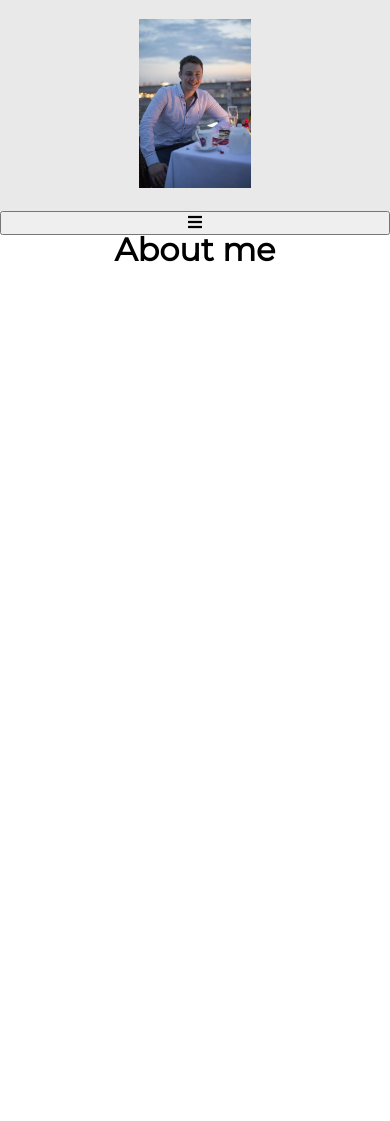
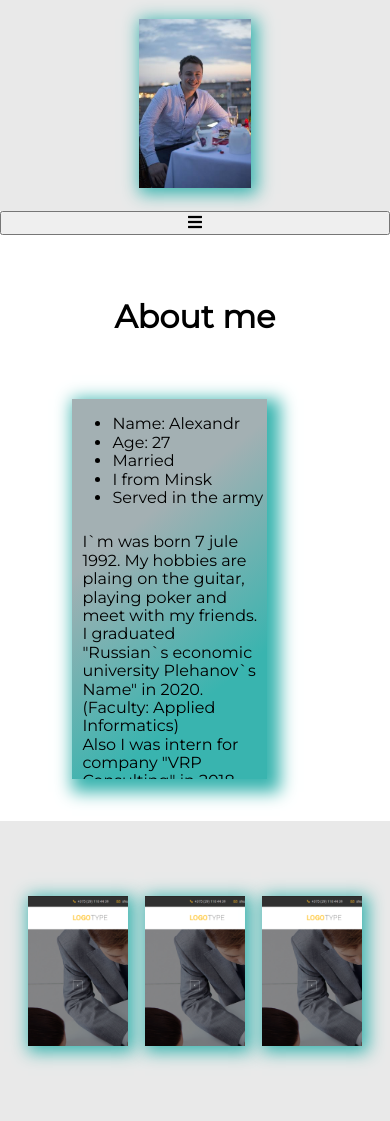
Before and after one commit to Alexandr9233/prfolioFirst, a plain HTML site: page index.html in a window 390 px wide. Before the commit the page ends 844 px from the top, so only its background shows below. Drawn offline with nearby package versions, Linux system fonts and the light colour scheme.

Commit message:
commit two

```diff
--- a/index.html
+++ b/index.html
@@ -1,41 +1,30 @@
 <!DOCTYPE html>
 <html lang="en">
+
 <head>
   <meta charset="UTF-8" />
   <meta name="viewport" content="width=device-width, initial-scale=1.0" />
-    <link
-      rel="stylesheet"
-      href="https://use.fontawesome.com/releases/v5.6.1/css/all.css"
-      integrity="sha384-gfdkjb5BdAXd+lj+gudLWI+BXq4IuLW5IT+brZEZsLFm++aCMlF1V92rMkPaX4PP"
-      crossorigin="anonymous"
-    />
-    <link
-      rel="stylesheet"
-      href="https://cdn.jsdelivr.net/gh/fancyapps/fancybox@3.5.7/dist/jquery.fancybox.min.css"
-    />
-    <link
-      rel="stylesheet"
-      href="https://cdnjs.cloudflare.com/ajax/libs/normalize/8.0.1/normalize.min.css"
-    />
+  <link rel="stylesheet" href="https://use.fontawesome.com/releases/v5.6.1/css/all.css"
+    integrity="sha384-gfdkjb5BdAXd+lj+gudLWI+BXq4IuLW5IT+brZEZsLFm++aCMlF1V92rMkPaX4PP" crossorigin="anonymous" />
+  <link rel="stylesheet" href="https://cdn.jsdelivr.net/gh/fancyapps/fancybox@3.5.7/dist/jquery.fancybox.min.css" />
+  <link rel="stylesheet" href="https://cdnjs.cloudflare.com/ajax/libs/normalize/8.0.1/normalize.min.css" />
   <link rel="stylesheet" href="css/style.css" />
   <script defer src="./js/fontawesome.min.js"></script>
   <title>Document</title>
 </head>
 
 <body>
-    <header>
+  <header id="header">
     <div class="wrapper">
       <div class="main">
         <div class="logo">
-            <a data-fancybox="gallery" href="image/avatar.jpeg"
-              ><img src="image/avatar.jpeg" alt=""
-            /></a>
+          <a data-fancybox="gallery" href="image/avatar.jpeg"><img src="image/avatar.jpeg" alt="" /></a>
         </div>
         <div class="menu">
           <ul>
             <li><a href="#header">home</a></li>
-              <li><a href="">about</a></li>
-              <li><a href="">work</a></li>
+            <li><a href="#about">about</a></li>
+            <li><a href="#works">works</a></li>
             <li><a href="">courses</a></li>
             <li><a href="">contact</a></li>
           </ul>
@@ -47,8 +36,8 @@
     <div id="mobile-nav" class="for-mobile">
       <ul>
         <li><a href="#header">home</a></li>
-          <li><a href="">about</a></li>
-          <li><a href="">work</a></li>
+        <li><a href="#about">about</a></li>
+        <li><a href="#works">works</a></li>
         <li><a href="">courses</a></li>
         <li><a href="">contact</a></li>
       </ul>
@@ -58,25 +47,54 @@
   </div>
   </button>
   </div>
+  <div class="wrapper-info">
     <div class="info-block">
-      <h1><span class="about">About me</span></h1>
-      <div class="text"></div>
+      <h1><span id="about" class="about">About me</span></h1>
+      <div class="text-about">
+        <ul class="info">
+          <li>Name: Alexandr</li>
+          <li>Age: 27</li>
+          <li>Married</li>
+          <li>I from Minsk</li>
+          <li>Served in the army</li>
+        </ul>
+        <p class="about-myslef">
+          I`m was born 7 jule 1992. My hobbies are plaing on the guitar, playing poker and meet with my friends.
+          I graduated "Russian`s economic university Plehanov`s Name" in 2020. (Faculty:
+          Applied Informatics) <br>
+          Also I was intern for company "VRP Consulting" in 2018.
+          Now I`m self-taught, I learn online courses "Udemy", read documentation (main MDN) and watch the videos on
+          YouTube.
+          I want to become Front End and next Full Stack developer.
+          About myself I can say: I`m funy, friendly, the responsible person and I very like web devolopment.
+        </p>
+      </div>
       <div class="contact"></div>
     </div>
+  </div>
+  <div id="works" class="my__works">
+    <div class="wrapper">
+      <!-- <h2 class="
+    heading-2">My works</h2> -->
+      <div class="mysites">
+        <div class="work site1">
+          <a href="D:/Courses/CSS/siteOne/index.html"></a>
+        </div>
+        <div class="work site2">
+          <a href="D:/Courses/CSS/siteOne/index.html"></a>
+        </div>
+        <div class="work site3">
+          <a href="D:/Courses/CSS/siteOne/index.html"></a>
+        </div>
+      </div>
+    </div>
+  </div>
+
   <script src="./js/anime.min.js"></script>
-    <script>
-        let b = anime({
-         targets: '#mobile-nav',
-         translateY: 15,
-         autoplay: false
-
-     });
-
-     document.querySelector('#gamburger').onclick = b.restart;
-     </script>
   <script src="./js/scripts.js"></script>
   <script src="https://cdn.jsdelivr.net/npm/jquery@3.5.1/dist/jquery.min.js"></script>
   <script src="https://cdn.jsdelivr.net/gh/fancyapps/fancybox@3.5.7/dist/jquery.fancybox.min.js"></script>
   </script>
 </body>
+
 </html>
--- a/js/scripts.js
+++ b/js/scripts.js
@@ -1,5 +1,5 @@
 let mobileBlock;
-let a = document.querySelector('#gamburger');
-a = addEventListener("click", function () {
-    mobileBlock = document.getElementById('mobile-nav').classList.toggle('q');
+let a = document.querySelector("#gamburger");
+a.addEventListener("click", function () {
+  mobileBlock = document.getElementById("mobile-nav").classList.toggle("q");
 });
--- a/scss/style.scss
+++ b/scss/style.scss
@@ -1,25 +1,6 @@
 @import url("https://fonts.googleapis.com/css2?family=Montserrat&display=swap");
 
 @import "./variables.scss";
-
-$main-color: #39b4af;
-
-@mixin forLi {
-    text-transform: uppercase;
-    font-size: 0.7em;
-    font-weight: 700;
-    margin-left: 15px;
-    list-style-type: none;
-}
-
-@mixin forA {
-    text-decoration: none;
-    color: black;
-
-    &:hover {
-        color: $main-color;
-    }
-}
 
 html {
     font-family: "Montserrat", sans-serif;
@@ -40,12 +21,7 @@ header {
 }
 
 .wrapper {
-    display: flex;
-    width: 90%;
-    max-width: 1200px;
-    margin: 0 auto;
-    align-items: center;
-    height: 100%;
+    @include wrapper;
 }
 
 .main {
@@ -80,6 +56,8 @@ header {
             a {
                 @include forA;
 
+                transition: color 0.2s;
+
                 &:hover {
                     color: $main-color;
                     padding-bottom: 15px;
@@ -90,53 +68,138 @@ header {
 }
 
 .logo img {
-    height: 20vh;
-    cursor: pointer;
+    @include forImg;
 }
 
-.info-block > h1 > span {
-    margin: 10vh;
-    text-align: center;
+.info-block > h1 {
+    display: flex;
+    justify-content: center;
+}
+
+.about {
+    margin: 5vh;
 }
 
 .info-block {
     display: flex;
-    justify-content: center;
+    align-self: center;
 }
 
 .bar {
     position: relative;
 }
 
-#gamburger {
-    position: absolute;
-    display: none;
-    width: 100%;
-    margin: 0;
-
-    &:focus {
-        transition: 1.5s;
-    }
-}
-
 .for-mobile {
     display: none;
 }
 
+#gamburger {
+    display: none;
+    width: 100%;
+    margin: 0;
+}
 
-.bar > .q {
+.wrapper-info {
+    @include wrapper;
+
+    display: flex;
+    flex-direction: column;
+}
+
+.info-block {
+    display: flex;
+    flex-direction: column;
+}
+
+.text-about {
+    width: 50vw;
+    height: 45vh;
+    box-shadow: 0.4em 0.4em 1em 0.4em $main-color;
+    margin-bottom: 5vh;
+}
+
+.text-about {
+    overflow: auto;
+    background: rgb(163, 176, 179);
+    background: linear-gradient(141deg, rgba(163, 176, 179, 1) 33%, rgba(57, 180, 175, 1) 76%);
+}
+
+.about-myslef {
+    padding: 10px;
+}
+
+.my__works {
+    width: 100%;
+    height: 300px;
+    background-color: $color-grey;
+}
+
+.mysites {
+    width: 100vw;
+    display: flex;
+    flex-wrap: nowrap;
+    justify-content: space-around;
+    align-items: center;
+}
+
+.site1 {
+    background-image: url("/image/First.PNG");
+
+    @include forSite;
+}
+
+.site2 {
+    background-image: url("/image/First.PNG");
+
+    @include forSite;
+}
+
+.site3 {
+    background-image: url("/image/First.PNG");
+
+    @include forSite;
+}
+
+.heading-2 {
+    display: block;
+    text-align: center;
+    letter-spacing: .2px;
+    padding-top: 10px;
+    width: 100%;
+}
+
+.work {
+    transition: all .3s;
+}
+
+.work:hover {
+    transform: scale(1.2, 1.2);
+}
+
+@media (max-width: 470px) {
+    .for-mobile {
         display: flex;
         justify-content: center;
         align-items: center;
+        max-height: 0;
+        overflow: hidden;
+        transition: all 1s;
 
-    & > ul {
+        &.q {
+            max-height: 200px;
+        }
+    }
+}
+
+@media (max-width: 470px) {
+    .bar {
+        ul {
             display: flex;
             flex-direction: column;
             justify-content: center;
             padding: 0;
-    }
 
-    ul > li {
+            li {
                 @include forLi;
 
                 display: flex;
@@ -147,6 +210,8 @@ header {
 
                 & > a {
                     @include forA;
+                }
+            }
         }
     }
 }
--- a/scss/variables.scss
+++ b/scss/variables.scss
@@ -3,8 +3,6 @@ $color-grey: #e9e9e9;
 .contauiner {
     background-color: $color-grey;
 }
-
-
 
 .main-block {
     margin: auto;
@@ -12,13 +10,50 @@ $color-grey: #e9e9e9;
     display: flex;
     justify-content: space-between;
 
-    &>div {
+    & > div {
         flex: 1;
     }
 }
 
+$main-color: #39b4af;
 
-// .a {
-//     display: flex;
-//     flex-direction: column;
-// }
+@mixin wrapper {
+    display: flex;
+    width: 90%;
+    max-width: 1200px;
+    margin: 0 auto;
+    align-items: center;
+    justify-content: center;
+    height: 100%;
+}
+
+@mixin forLi {
+    text-transform: uppercase;
+    font-size: 0.7em;
+    font-weight: 700;
+    margin-left: 15px;
+    list-style-type: none;
+}
+
+@mixin forA {
+    text-decoration: none;
+    color: black;
+
+    &:hover {
+        color: $main-color;
+    }
+}
+
+@mixin forImg {
+    box-shadow: 0.2em 0.2em 1em 0.2em $main-color;
+    height: 20vh;
+    cursor: pointer;
+}
+
+@mixin forSite {
+    @include forImg;
+
+    width: 100px;
+    height: 150px;
+    background-size: cover;
+}
```
Also changed, not shown: css/style.css, image/First.PNG (added), 2 other files. Lines whose indentation alone changed are shown as unchanged.
